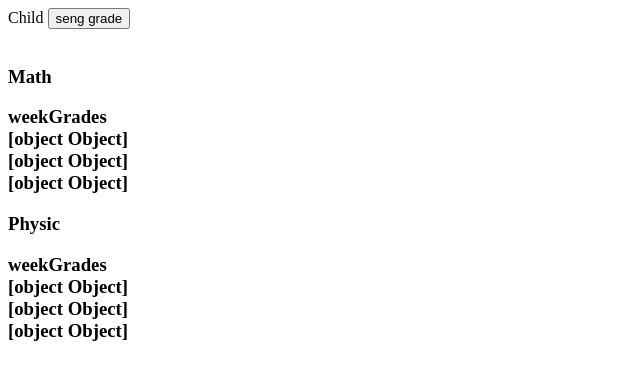
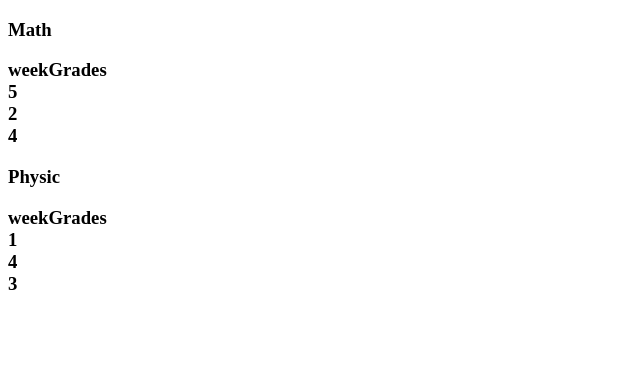
Before and after one commit to Paskinho/instagram, an Angular app: page / in a window 1280 px wide. Shown: the top 380 px of the page, without its empty margins (0-640 px from the left). Built offline with nearby package versions, Linux system fonts and the light colour scheme.

Commit message:
Testing ngIf (analog else if in React)

```diff
--- a/src/app/parent/parent.component.html
+++ b/src/app/parent/parent.component.html
@@ -1,19 +1,14 @@
+<div *ngIf="isLoading"><h1>Loading...</h1></div>
+
+
 <div>
-   <inst-child (sendGradeEvent)="getGrades($event)"></inst-child>
-  <br/>
-<!--  <div *ngFor="let el of lessons; index as i; count as count; even as even">-->
-<!--   {{i}} - {{el}}-->
-<!--    count: {{count}}-->
-<!--    even: {{even}}-->
-<!--  </div>-->
-
 <div *ngFor="let lesson of lessons">
   <div>
     <h3>{{lesson.title}}</h3>
 <div>
   <h3>weekGrades
     <div *ngFor="let grade of lesson.weekGrades">
-    {{grade}}
+    {{grade.gradeItem}}
 
   </div></h3>
 
--- a/src/app/parent/parent.component.ts
+++ b/src/app/parent/parent.component.ts
@@ -17,6 +17,7 @@ interface Lesson {
   styleUrls: ['./parent.component.scss'],
 })
 export class ParentComponent {
+  isLoading = true
   lessons: Lesson[] = [
     {
       id: 0,
@@ -56,6 +57,12 @@ export class ParentComponent {
     },
   ]
 
+  constructor() {
+    setTimeout(() => {
+      this.isLoading = false
+    }, 3000)
+  }
+
   getGrades(grade: string) {
     //
     // this.grades.push(grade)
```
